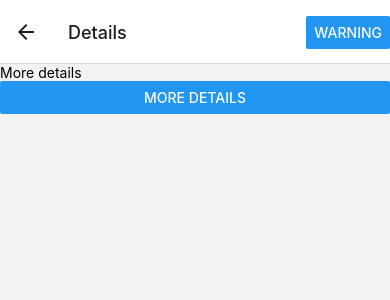
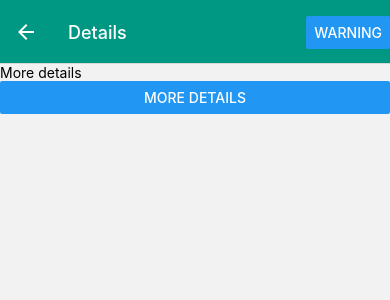
Before and after one commit to Axel-Q/goal-tracker-mobile, a React Native app: screen /Details in a window 390 px wide. Shown: the top 300 px of the page. Built offline with nearby package versions, Linux system fonts and the light colour scheme.

Commit message:
pdate the code to have the same styling on GoalDeatils

```diff
--- a/App.js
+++ b/App.js
@@ -11,14 +11,15 @@ const Stack = createNativeStackNavigator();
 export default function App() {
     return (
         <NavigationContainer>
-            <Stack.Navigator>
+            <Stack.Navigator screenOptions={{
+                headerStyle: {
+                    backgroundColor: '#009783',
+                },
+                headerTintColor: '#ffffff',
+            }}>
                 <Stack.Screen name="Home" component={Home}
                               options={{
                                   title: 'All goals',
-                                  headerStyle: {
-                                      backgroundColor: '#009783',
-                                  },
-                                  headerTintColor: '#ffffff',
                               }}/>
                 <Stack.Screen
                     name="Details"
```
